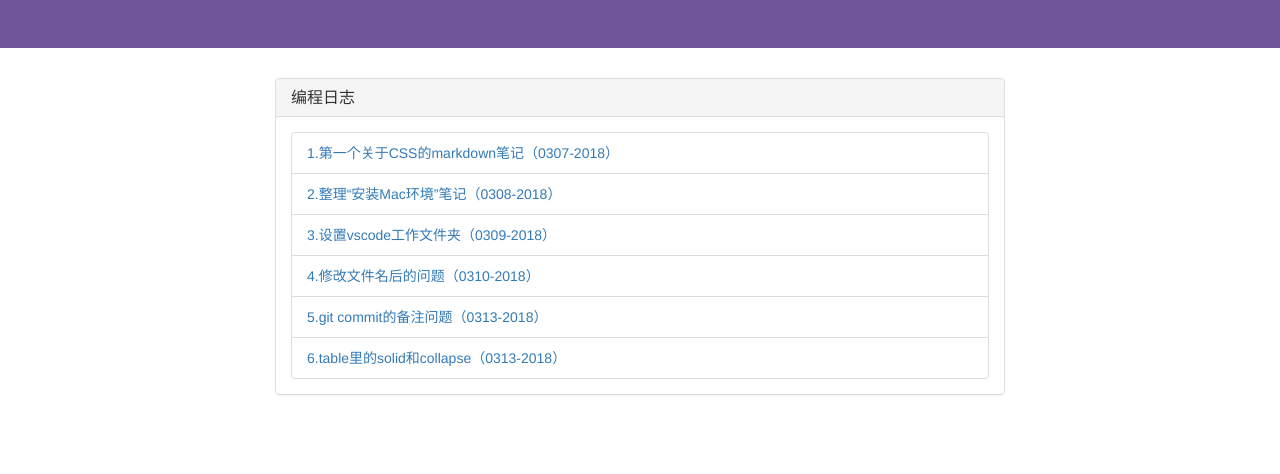
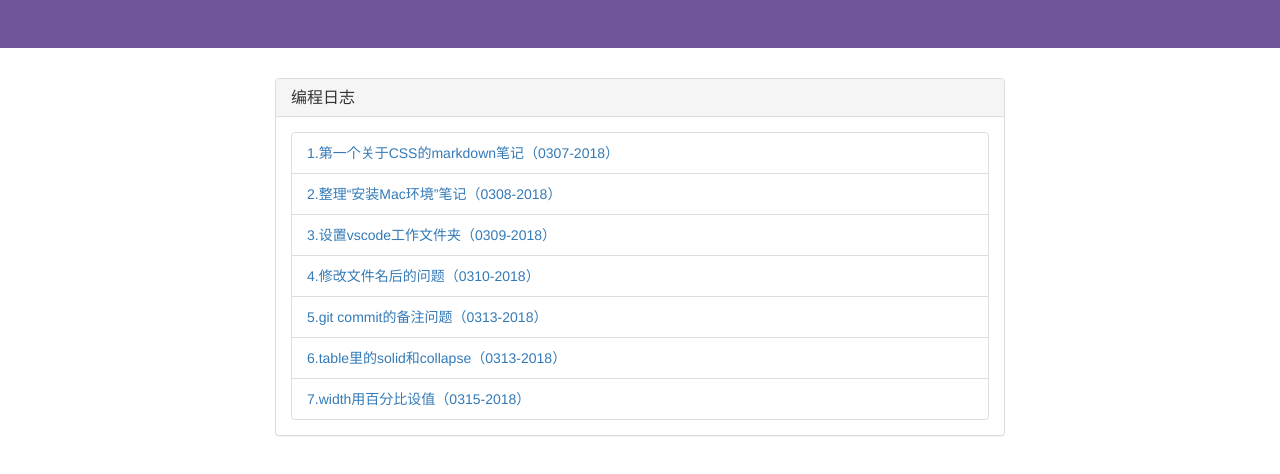
Before and after one commit to LearnerYing/Programming-Note, a plain HTML site: page index.html in a window 1280 px wide. Shown: the part 122-596 px from the top of the page. Drawn offline with nearby package versions, Linux system fonts and the light colour scheme.

Commit message:
Update index.html

```diff
--- a/index.html
+++ b/index.html
@@ -52,6 +52,11 @@
                 6.table里的solid和collapse（0313-2018）
               </a>
             </li>
+            <li class="list-group-item">
+              <a href="https://github.com/learnerying/Programming-Note/blob/master/7.width%3D100%25.md">
+                7.width用百分比设值（0315-2018）
+              </a>
+            </li>
         </div>
       </div>
     </div>
```
